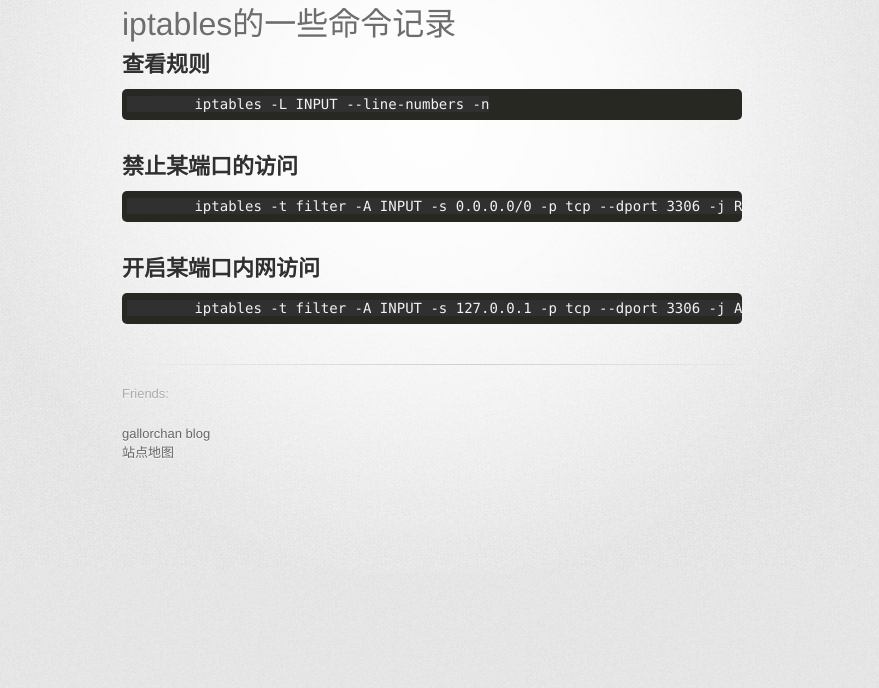
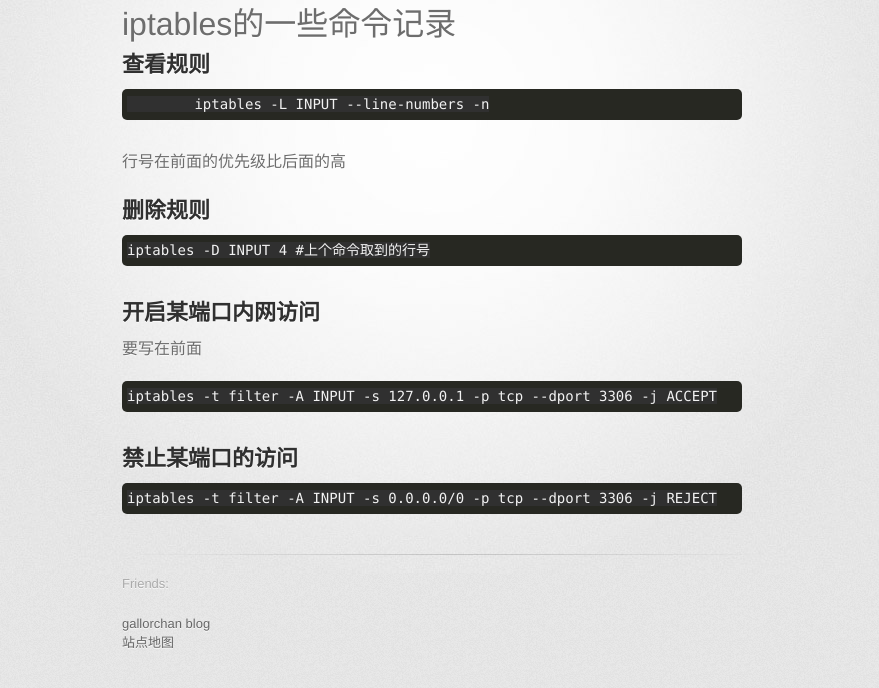
Before and after one commit to ilimei/ilimei.github.io, a Jekyll site: the page built from _posts/2016-09-28-iptablescommand.md, in a window 1280 px wide. Shown: the top 688 px of the page, without its empty margins (208-1087 px from the left). Built offline with Jekyll 4.4.1, drawn with Linux system fonts in a browser that asks for light colours; comment, search, counter and statistics services are not loaded.

Commit message:
修改博文

````diff
--- a/_posts/2016-09-28-iptablescommand.md
+++ b/_posts/2016-09-28-iptablescommand.md
@@ -13,15 +13,21 @@ photoUrl:
 ```
 	iptables -L INPUT --line-numbers -n
 ```
+行号在前面的优先级比后面的高
+
+## 删除规则
+```
+iptables -D INPUT 4 #上个命令取到的行号
+```
+
+## 开启某端口内网访问
+要写在前面
+```
+iptables -t filter -A INPUT -s 127.0.0.1 -p tcp --dport 3306 -j ACCEPT
+```
 
 ## 禁止某端口的访问
 
 ```
-	iptables -t filter -A INPUT -s 0.0.0.0/0 -p tcp --dport 3306 -j REJECT
+iptables -t filter -A INPUT -s 0.0.0.0/0 -p tcp --dport 3306 -j REJECT
 ```
-
-## 开启某端口内网访问
-
-```
-	iptables -t filter -A INPUT -s 127.0.0.1 -p tcp --dport 3306 -j ACCEPT
-```
````
